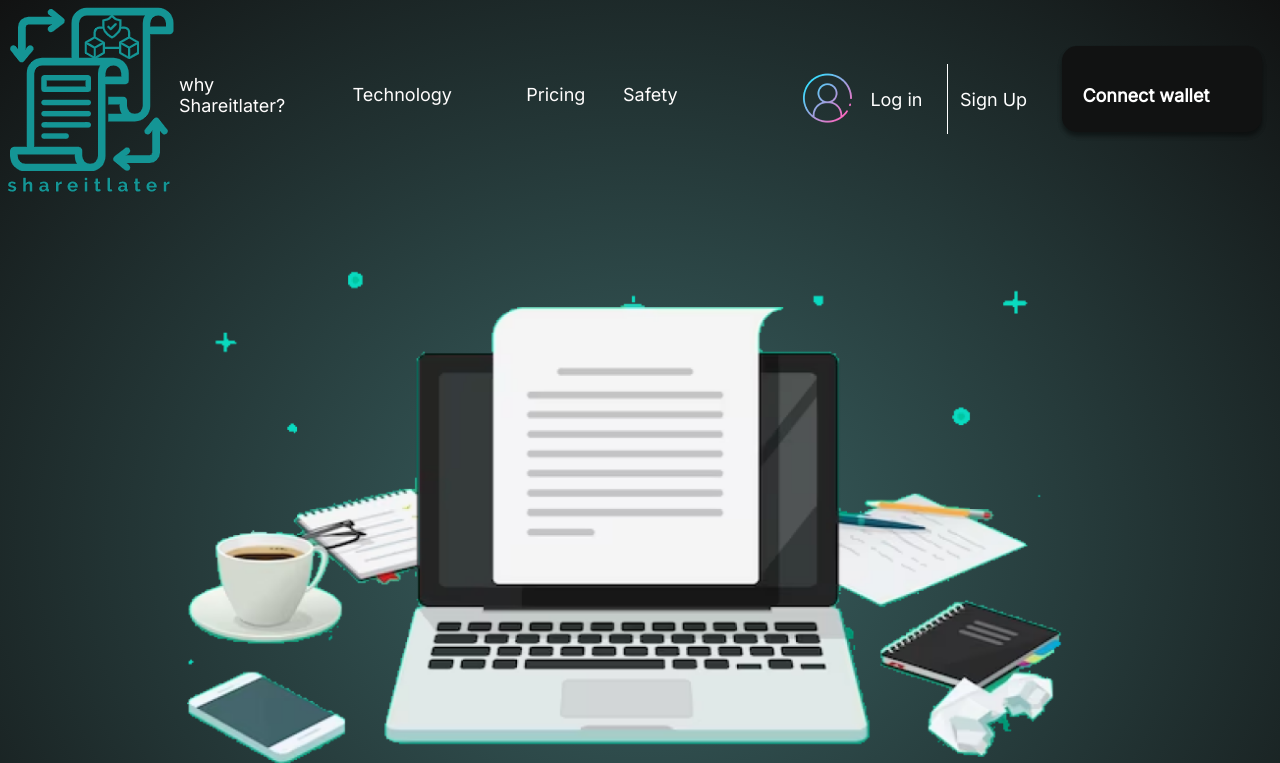
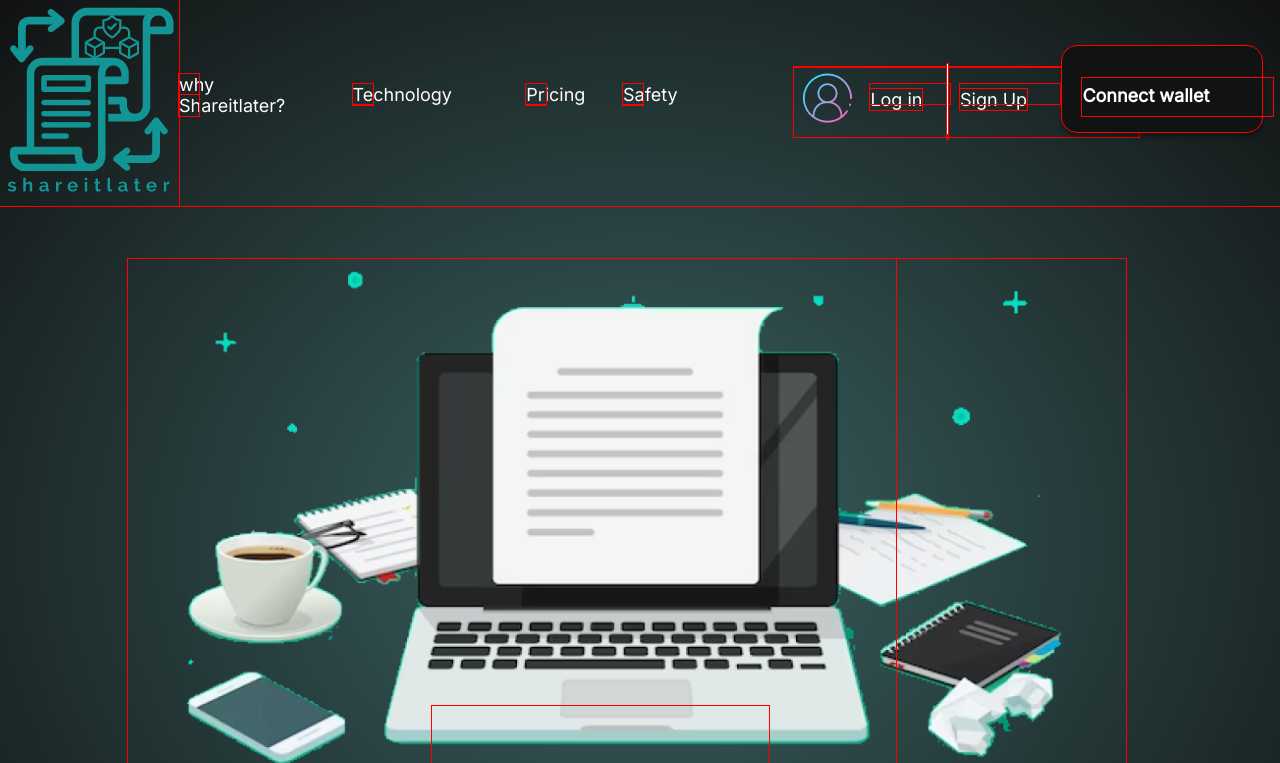
Before and after one commit to 18ALI07/shareitlater, a plain HTML site: page index.html in a window 1280 px wide. Shown: the top 763 px of the page. Drawn offline with Linux system fonts and the light colour scheme; a web font is replaced by a local one.

Commit message:
redesignchk

```diff
--- a/style.css
+++ b/style.css
@@ -1,4 +1,9 @@
+* {
+  outline: 1px solid #f00 !important;
+}
+
 body {
+  overflow-x: auto;
   margin: 0;
   padding: 0;
   overflow-x: hidden;
```
